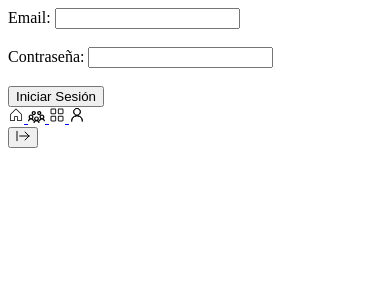
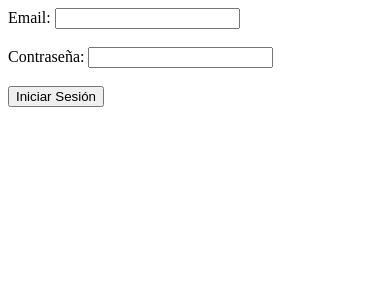
Before and after one commit to Marccb18/Extraescolares-SJO, a PHP site: page / in a window 390 px wide. Shown: the top 300 px of the page. Run offline with PHP 8.4, Linux system fonts and the light colour scheme.

Commit message:
Problemilla en index con el responsive

```diff
--- a/index.php
+++ b/index.php
@@ -22,24 +22,6 @@
         <input type="password" id="password" name="password"><br><br>
         <input type="submit" value="Iniciar Sesión">
     </form>
-<div id="mobile-menu">
-        <a href="./admin_dashboard.php" class="active">
-            <img src="../assets/img/icon-home.svg" alt="home-icon">
-        </a>
-        <a href="./gestion_users.php">
-            <img src="../assets/img/Vector.svg" alt="gestion-users-icon">
-        </a>
-        <a href="./gestion_materias.php">
-            <img src="../assets/img/layout-grid.svg" alt="gestion-materias-icon">
-        </a>
-        <a href="./perfil.php">
-            <img src="../assets/img/person.svg" alt="person-icon">
-        </a>
-        <form action="admin_dashboard.php" method="post">
-            <button type="submit" name="logout">
-                <img src="../assets/img/logout.svg" alt="logout-icon">
-            </button>
-        </form>
-    </div>
+</body>
 <script src="../assets/js/index.js"></script>
 </html>
```
